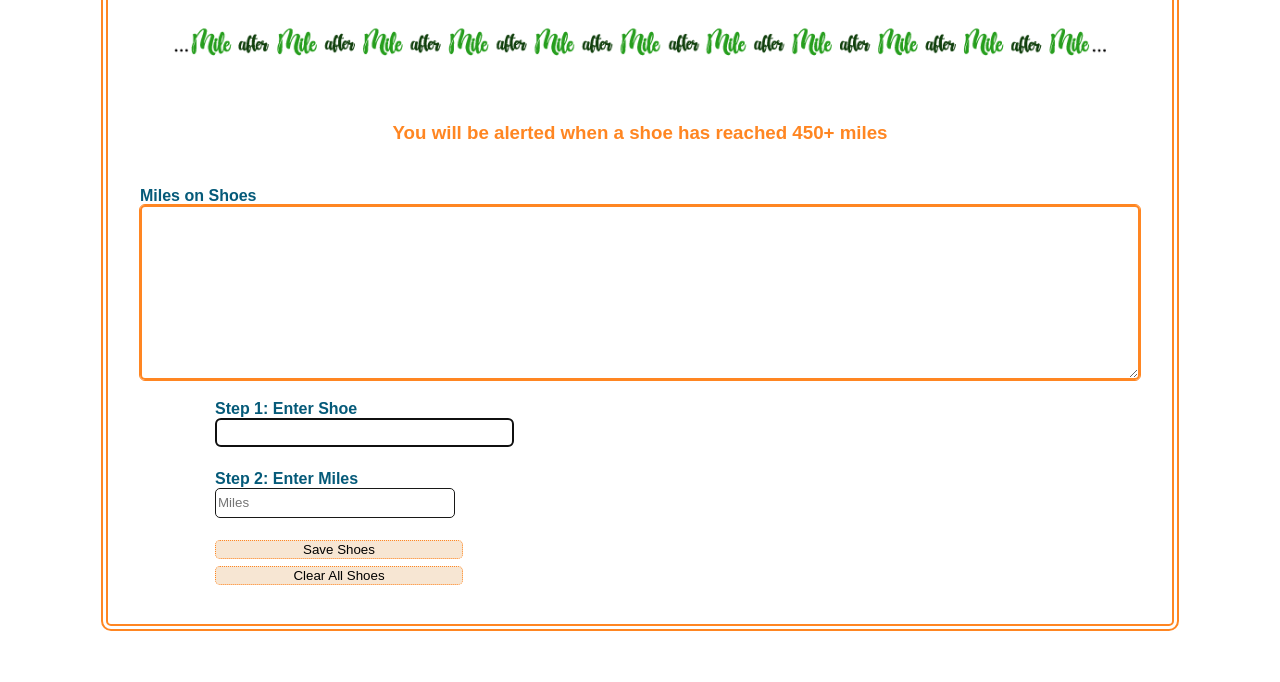
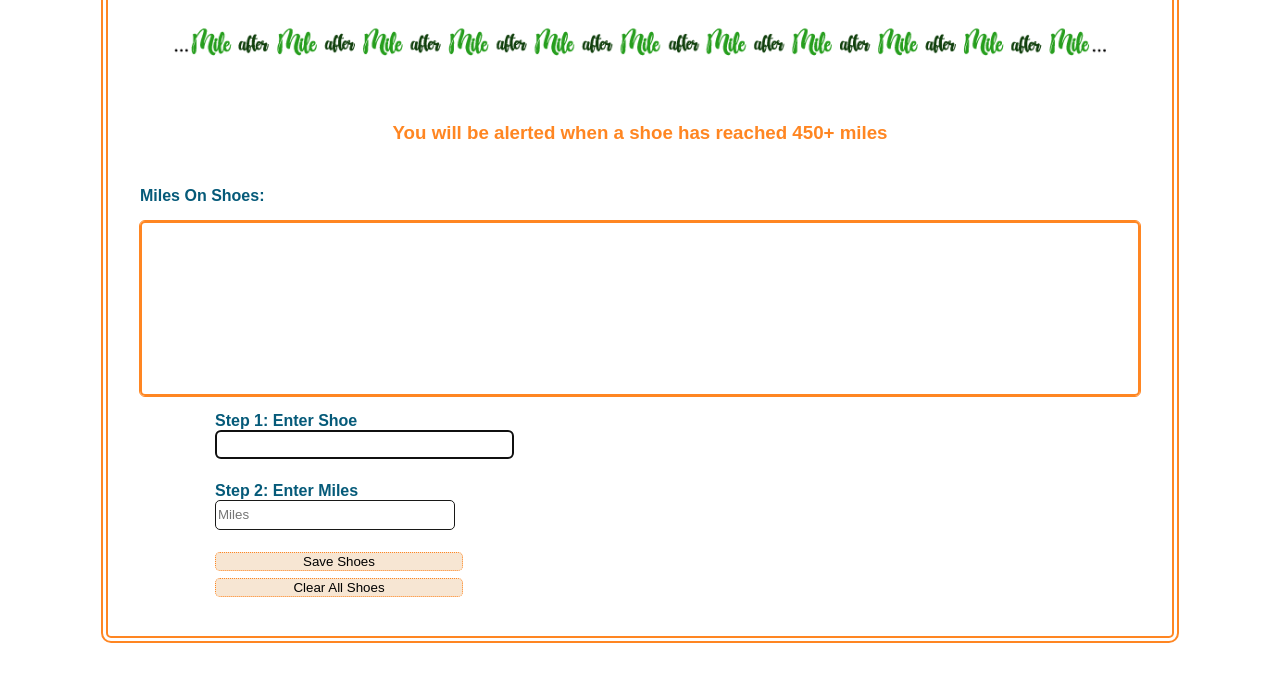
Before and after one commit to Runcatlady/lacespace, a plain HTML site: page index.html in a window 1280 px wide. Shown: the part 268-950 px from the top of the page. Drawn offline with nearby package versions, Linux system fonts and the light colour scheme.

Commit message:
Update index.html
added p tag to replace the textarea and added p tag to label it.

```diff
--- a/index.html
+++ b/index.html
@@ -17,8 +17,8 @@
     </section>
     <!-- id shoes created for css -->
     <div id="shoes">
-        <label for="shoes_list" class="miles_on_label">Miles on Shoes</label><br>
-        <textarea id="shoes_list" rows="10" cols="50"></textarea>
+        <p class="miles_on_label">Miles On Shoes:</p>
+        <p id="shoes_list" rows="10" cols="50"></p>
     </div>
     <div class="enter_shoe">
         <label for="shoe" class="shoe_label">Step 1: Enter Shoe</label><br>
```
